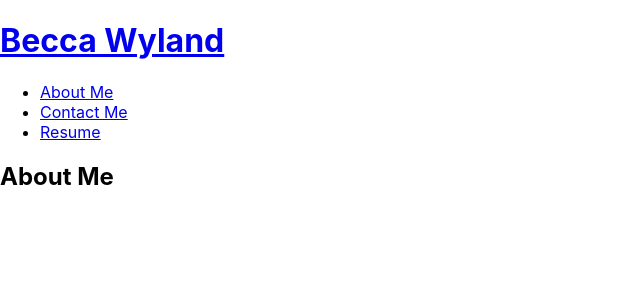
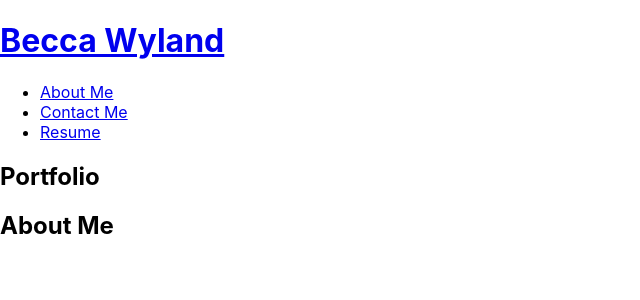
Before and after one commit to rwyland189/react-portfolio, a React (Create React App) app: page / in a window 1280 px wide. Shown: the top 300 px of the page, without its empty margins (0-640 px from the left). Built offline with nearby package versions, Linux system fonts and the light colour scheme.

Commit message:
import portfolio component

```diff
--- a/src/App.js
+++ b/src/App.js
@@ -1,12 +1,14 @@
 import React from 'react';
 import Nav from './components/Nav'
 import About from './components/About';
+import Portfolio from './components/Portfolio';
 
 function App() {
   return (
     <div>
       <Nav></Nav>
       <main>
+        <Portfolio></Portfolio>
         <About></About>
       </main>
     </div>
```
